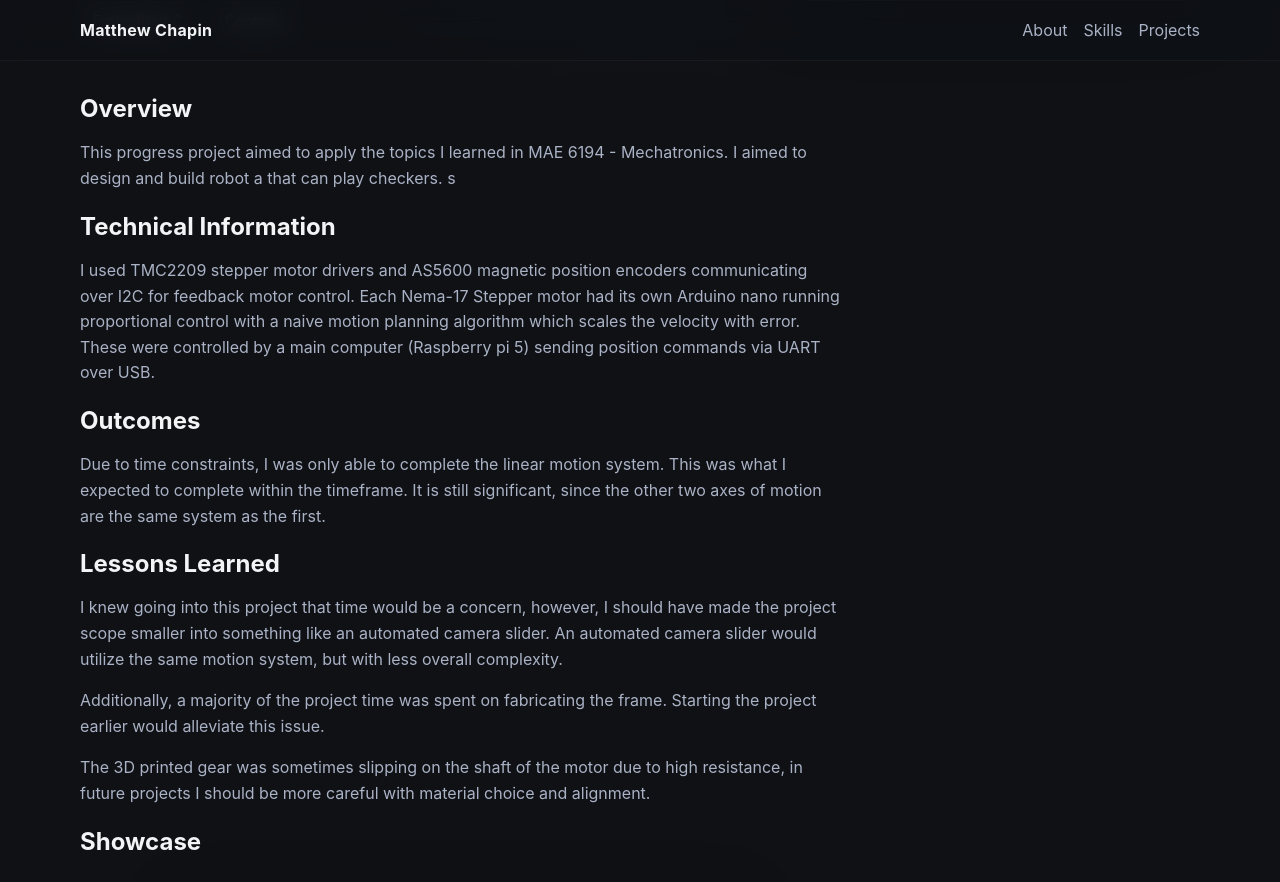
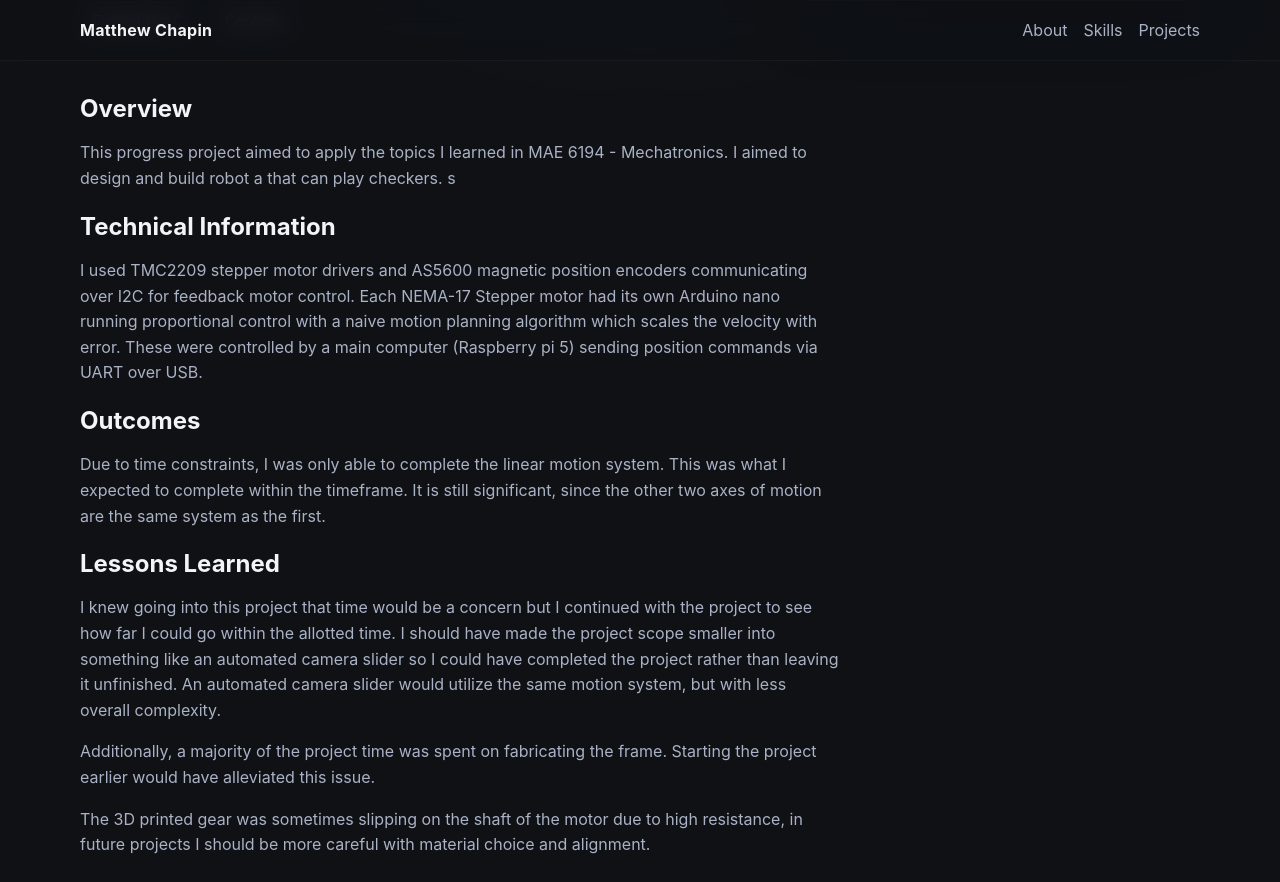
Before and after one commit to mchapin03/mchapin03.github.io, a Jekyll site: the page built from projects/checkers-playing-gantry.md, in a window 1280 px wide and 900 px high, scrolled down 505 px, cut to the strip 0-882 px from the top of the window. Built offline with Jekyll 4.4.1, drawn with Linux system fonts in a browser that asks for light colours.

Commit message:
Updated Content

```diff
--- a/_data/profile.yml
+++ b/_data/profile.yml
@@ -1,7 +1,7 @@
 name: Matthew Chapin
 #eyebrow: Engineering student
 tagline: Master's Student at Northeastern University Studying Robotics
-resume_url: "https://drive.google.com/file/d/128dS16jyBt4wrgaA5dKWxG80rxsG9RXe/view?usp=sharing"
+resume_url: "https://drive.google.com/file/d/1nARjjHcLV6huyvyDAq37k5k_ef3GnoJW/view?usp=sharing"
 about: >-
   I am passionate about the intersection of mechanical design and electronics, with a particular interest in developing
   integrated electromechanical systems. My current interests include mechanical design, electromechanical controls, and
--- a/_data/projects.yml
+++ b/_data/projects.yml
@@ -18,7 +18,7 @@
 #    - Embedded C
 #    - Controls
 
-  repo_url: "github.com/mchapin03/StepperFeedback/blob/master/src/StepperFeedback.cpp"
+  repo_url: "https://github.com/mchapin03/StepperFeedback/blob/master/src/StepperFeedback.cpp"
   detail_url: "/projects/checkers-playing-gantry/"
   image: "/assets/images/SLDWORKS_eQYhpWy82Z.png"
   placeholder: PCB / scope image
--- a/projects/checkers-playing-gantry.md
+++ b/projects/checkers-playing-gantry.md
@@ -18,15 +18,15 @@ placeholder: PCB / scope image
 This progress project aimed to apply the topics I learned in MAE 6194 - Mechatronics. I aimed to design and build robot a that can play checkers.
 s
 ## Technical Information
-I used TMC2209 stepper motor drivers and AS5600 magnetic position encoders communicating over I2C for feedback motor control. Each Nema-17 Stepper motor had its own Arduino nano running proportional control with a naive motion planning algorithm which scales the velocity with error. These were controlled by a main computer (Raspberry pi 5) sending position commands via UART over USB.
+I used TMC2209 stepper motor drivers and AS5600 magnetic position encoders communicating over I2C for feedback motor control. Each NEMA-17 Stepper motor had its own Arduino nano running proportional control with a naive motion planning algorithm which scales the velocity with error. These were controlled by a main computer (Raspberry pi 5) sending position commands via UART over USB.
 
 ## Outcomes
 Due to time constraints, I was only able to complete the linear motion system. This was what I expected to complete within the timeframe. It is still significant, since the other two axes of motion are the same system as the first.
 
 ## Lessons Learned
-I knew going into this project that time would be a concern, however, I should have made the project scope smaller into something like an automated camera slider. An automated camera slider would utilize the same motion system, but with less overall complexity.
+I knew going into this project that time would be a concern but I continued with the project to see how far I could go within the allotted time. I should have made the project scope smaller into something like an automated camera slider so I could have completed the project rather than leaving it unfinished. An automated camera slider would utilize the same motion system, but with less overall complexity.
 
-Additionally, a majority of the project time was spent on fabricating the frame. Starting the project earlier would alleviate this issue.
+Additionally, a majority of the project time was spent on fabricating the frame. Starting the project earlier would have alleviated this issue.
 
 The 3D printed gear was sometimes slipping on the shaft of the motor due to high resistance, in future projects I should be more careful with material choice and alignment.
 
```
Also changed, not shown: projects/rtx-autonomous-vehicle-challenge.md (+1 -1 lines).
